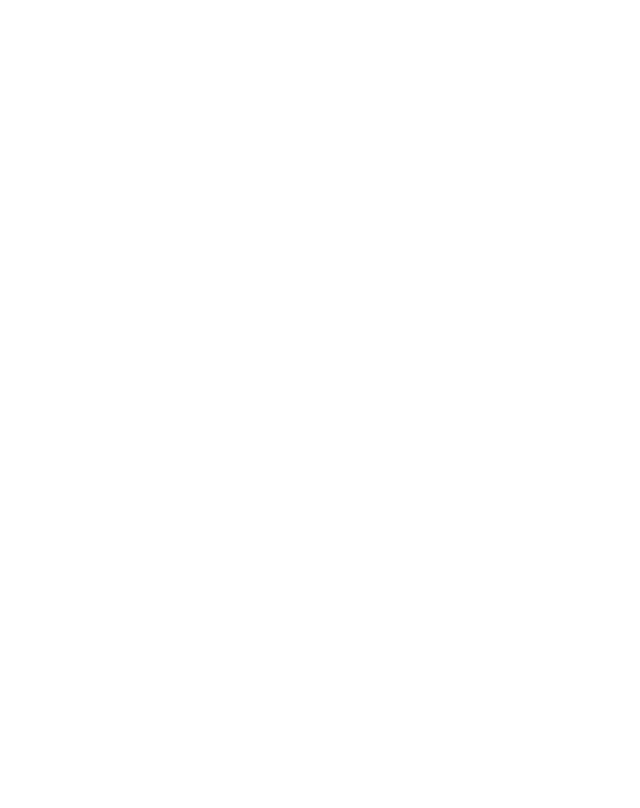
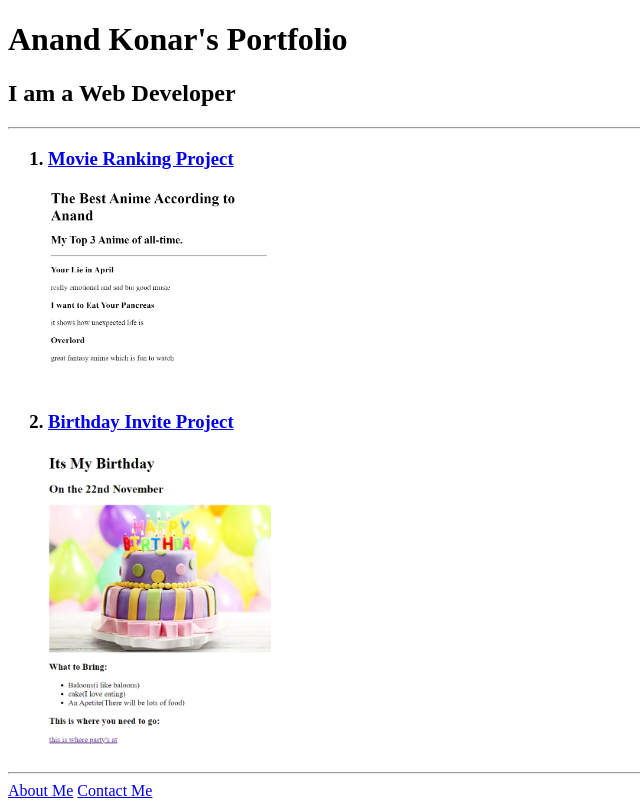
Before and after one commit to Anandkonar22/html-portfolio, a plain HTML site: page index.html in a window 1280 px wide. Shown: the whole page, without its empty margins (0-640 px from the left). Drawn offline with Linux system fonts and the light colour scheme.

Commit message:
Add files via upload

```diff
--- a/index.html
+++ b/index.html
@@ -1,3 +1,36 @@
+<!DOCTYPE html>
+<html lang="en">
+<head>
+    <meta charset="UTF-8">
+    <meta http-equiv="X-UA-Compatible" content="IE=edge">
+    <meta name="viewport" content="width=device-width, initial-scale=1.0">
+    <title>Anand's Portfolio</title>
+</head>
+<body>
+    <h1>Anand Konar's Portfolio</h1>
+    <h2>I am a Web Developer</h2>
+    <hr />
+    <ol>
+        <h3><li><a href="./public/movie-ranking.html">Movie Ranking Project</a> </li></h3>
+        <img src="./assets/images/anime-ranking.png" height=200 alt="">
+        <h3><li><a href="./public/birthday-invite.html">Birthday Invite Project</a></li></h3>
+        <img src="./assets/images/bday-inv.png" height=300 alt="">
+    </ol>
+    <hr />
+    <a href="./public/about.html">About Me</a>   <a href="./public/contact.html">Contact Me</a>
+</body>
+</html>
+
+
+
+
+
+
+
+
+
+
+
 <!-- TODO 1: Create the HTML Boilerplate -->
 
 <!-- TODO 2: Add Your previous projects' HTML into the public folder -->
```
